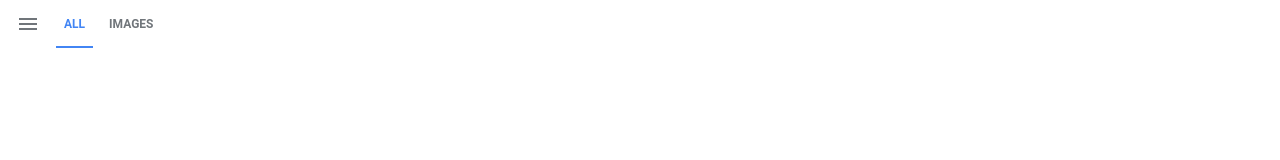
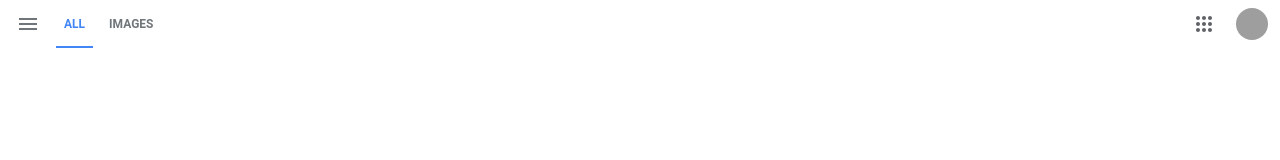
Before and after one commit to adampweb/google-main-clone, a React (Create React App) app: page / in a window 1280 px wide. Shown: the top 160 px of the page. Built offline with nearby package versions, Linux system fonts and the light colour scheme; grey boxes are pictures that could not be loaded.

Commit message:
Header finished (without App selector)

```diff
--- a/src/App.scss
+++ /dev/null
@@ -1,38 +0,0 @@
-.App {
-  text-align: center;
-}
-
-.App-logo {
-  height: 40vmin;
-  pointer-events: none;
-}
-
-@media (prefers-reduced-motion: no-preference) {
-  .App-logo {
-    animation: App-logo-spin infinite 20s linear;
-  }
-}
-
-.App-header {
-  background-color: #282c34;
-  min-height: 100vh;
-  display: flex;
-  flex-direction: column;
-  align-items: center;
-  justify-content: center;
-  font-size: calc(10px + 2vmin);
-  color: white;
-}
-
-.App-link {
-  color: #61dafb;
-}
-
-@keyframes App-logo-spin {
-  from {
-    transform: rotate(0deg);
-  }
-  to {
-    transform: rotate(360deg);
-  }
-}
--- a/src/App.tsx
+++ b/src/App.tsx
@@ -1,4 +1,3 @@
-import './App.scss';
 import Header from "./components/header";
 
 function App() {
--- a/src/components/header/Header.tsx
+++ b/src/components/header/Header.tsx
@@ -2,6 +2,7 @@ import React, { useState } from "react"
 import styles from "./header.module.css"
 import Sidebar from "./sidebar";
 import TabSelector from "./tabs";
+import AppSelector from "./menu";
 
 function Header(){
     const [isShownSidebar, setIsShownSidebar] = useState(false);
@@ -26,6 +27,7 @@ function Header(){
                 </div>
             </div>
             <TabSelector/>
+            <AppSelector/>
         </header>
     )
 }
--- a/src/components/header/header.module.css
+++ b/src/components/header/header.module.css
@@ -1,4 +1,8 @@
-body,html{height:100%;margin:0;padding:0}.z1asCe{display:inline-block;fill:currentColor;height:24px;line-height:24px;position:relative;width:24px}.z1asCe svg{display:block;height:100%;width:100%}body{font-family:Roboto,Helvetica Neue,Arial,sans-serif;font-size:10pt;}#belowsb{margin-top:24px;}.yKiQp{min-height:25px}#belowsb a{color:#1558d6}#swml,#belowsb{text-align:center}#swml{height:25px;margin:5px 0}#swml>div{margin:1px 0}#gb-main{display:-webkit-box;display:flex;display:-ms-flexbox;display:flex;-webkit-box-orient:vertical;flex-direction:column;flex-direction:column;min-height:100%}#outer{-webkit-box-flex:1;flex:1;flex:1}@media only screen and (orientation:portrait){#outer{padding-top:20px}}#mlogo{display:none}.gs_ml #lst-ib{white-space:normal;height:auto}header{display:-webkit-box;display:flex;display:-ms-flexbox;display:flex;height:48px;width:100%}#vLkmZd{-webkit-box-flex:0;flex:0 0 auto;flex:0 0 auto;position:relative;z-index:1}.igu8Pb{-webkit-box-flex:1;flex:1 0 auto;flex:1 0 auto}
+header{
+    display: flex;
+    height: 48px;
+    width: 100%;
+}
 .KojFAc{
     padding: 12px 16px;
     fill:#70757a;
@@ -67,3 +71,121 @@ body,html{height:100%;margin:0;padding:0}.z1asCe{display:inline-block;fill:curre
 #SBmmZd{display:-webkit-box;display:flex;display:-ms-flexbox;display:flex;overflow-x:hidden;}
 #SBmmZd a{color:#70757a;display:block;-webkit-box-flex:0;flex:0 0 auto;font-size:12px;font-weight:600;line-height:48px;margin-right:8px;padding:0 8px;text-align:center;text-transform:uppercase;text-decoration:none}
 #SBmmZd a.active{color:#4285f4;border-bottom:2px solid #4285f4}
+.igu8Pb{
+    -webkit-box-flex: 1;
+    flex: 1 0 auto;
+}
+#vLkmZd {
+    -webkit-box-flex: 0;
+    flex: 0 0 auto;
+    position: relative;
+    z-index: 1;
+}
+.gb_Ia.gb_n {
+    min-width: auto;
+}
+.gb_ab:not(.gb_qd) {
+    font: 13px/27px Roboto,Arial,sans-serif;
+    z-index: 986;
+}
+.gb_n {
+    height: 48px;
+}
+.gb_Ia {
+    color: black;
+    min-width: 160px;
+    position: relative;
+    -webkit-transition: box-shadow 250ms;
+    transition: box-shadow 250ms;
+}
+.gb_Ia.gb_Ja .gb_ad{margin-bottom:0}
+.gb_cd.gb_dd .gb_ad{padding-left:4px}
+.gb_Ia.gb_Ja .gb_ed{position:relative;top:-2px}
+.gb_Ia{color:black;min-width:160px;position:relative;-webkit-transition:box-shadow 250ms;transition:box-shadow 250ms}
+.gb_Ia.gb_Tc{min-width:120px}
+.gb_n .gb_Ed.gb_Id {
+    padding-left: 0;
+}
+.gb_n .gb_Ed {
+    float: right;
+    padding-left: 32px;
+}
+.gb_Ed {
+    box-sizing: border-box;
+    height: 48px;
+    line-height: normal;
+    padding: 0 4px 0 30px;
+    -webkit-flex: 0 0 auto;
+    flex: 0 0 auto;
+    -webkit-box-pack: end;
+    -webkit-justify-content: flex-end;
+    justify-content: flex-end;
+}
+.gb_8a.gb_9a .gb_Za{width:30px!important}
+.gb_td {
+    height: 48px;
+    vertical-align: middle;
+    white-space: nowrap;
+    -webkit-box-align: center;
+    -webkit-align-items: center;
+    align-items: center;
+    display: -webkit-box;
+    display: -webkit-flex;
+    display: flex;
+    -webkit-user-select: none;
+}
+.gb_2c .gb_Ae, .gb_n .gb_Ae {
+    float: right;
+}
+.gb_Ae {
+    position: relative;
+}
+.gb_3c{
+    display: inline;
+}
+
+.gb_Vd:first-child, #gbsfw:first-child+.gb_Vd {
+    padding-left: 4px;
+}
+.gb_Vd {
+    padding: 4px;
+    display: inline-block;
+    vertical-align: middle;
+}
+.gb_Q .gb_e,.gb_R .gb_Q .gb_e{background-position:-64px -29px}
+.gb_w .gb_Q .gb_e{background-position:-29px -29px;opacity:1}
+.gb_Q .gb_e,.gb_Q .gb_e:hover,.gb_Q .gb_e:focus{opacity:1}
+.gb_b.gb_v,.gb_7a.gb_v,.gb_3a.gb_v{-webkit-flex:0 1 auto;flex:0 1 auto;}
+.gb_Vd.gb_Da.gb_if .gb_cb,.gb_Vd.gb_Da.gb_if .gb_db{display:none}
+.gb_jf{position:absolute;right:8px;top:62px;z-index:-1}
+.gb_o{position:relative}
+.gb_e{padding: 8px;cursor: pointer;display:inline-block;outline:none;vertical-align:middle;-webkit-border-radius:2px;border-radius:2px;box-sizing:border-box;height:40px;width:40px;color:#000;cursor:pointer;text-decoration:none}
+
+.gb_Ia svg, .gb_Qc svg, .gb_cd .gb_Md, .gb_2c .gb_Md {
+    color: #5f6368;
+    opacity: 1;
+}
+.gb_Ia svg {
+    fill: currentColor;
+}
+.gb_Be button svg, .gb_e {
+    -webkit-border-radius: 50%;
+    border-radius: 50%;
+}
+.gb_h {
+    -webkit-background-size: 32px 32px;
+    background-size: 32px 32px;
+    border: 0;
+    -webkit-border-radius: 50%;
+    border-radius: 50%;
+    display: block;
+    margin: 0;
+    position: relative;
+    height: 32px;
+    width: 32px;
+    z-index: 0;
+}
+#gb#gb a.gb_e{color:#000;cursor:pointer;text-decoration:none}
+.gb_b .gb_e {
+    padding: 4px;
+}
--- /dev/null
+++ b/src/components/header/menu/AppSelector.tsx
@@ -0,0 +1,46 @@
+import React from "react";
+import styles from "../header.module.css";
+
+const AppSelector = ({...props}) => {
+    return(
+        <>
+            <div id={styles["vLkmZd"]}>
+                <div className={`${styles.gb_Ia} ${styles.gb_n} ${styles.gb_ab} ${styles.gb_Ja}`} id={styles["gb"]}>
+                    <div className={`${styles.gb_Ed} ${styles.gb_8a} ${styles.gb_td} ${styles.gb_Id}`}>
+                        <div className={styles.gb_Ae}>
+                            <div className={styles.gb_3c}>
+                                <div className={`${styles.gb_Q} ${styles.gb_Vd} ${styles.gb_v} ${styles.gb_if}`}>
+                                    <div className={styles.gb_o}>
+                                        <a className={styles.gb_e} aria-label={"Google apps"} href={"https://www.google.hu/intl/en/about/products?tab=wh"} aria-expanded={false} role={"button"} tabIndex={0}>
+                                            <svg className={styles.gb_p} focusable="false" viewBox="0 0 24 24">
+                                                <path d="M6,8c1.1,0 2,-0.9 2,-2s-0.9,-2 -2,-2 -2,0.9 -2,2 0.9,2 2,2zM12,20c1.1,0 2,-0.9 2,-2s-0.9,-2 -2,-2 -2,0.9 -2,2 0.9,2 2,2zM6,20c1.1,0 2,-0.9 2,-2s-0.9,-2 -2,-2 -2,0.9 -2,2 0.9,2 2,2zM6,14c1.1,0 2,-0.9 2,-2s-0.9,-2 -2,-2 -2,0.9 -2,2 0.9,2 2,2zM12,14c1.1,0 2,-0.9 2,-2s-0.9,-2 -2,-2 -2,0.9 -2,2 0.9,2 2,2zM16,6c0,1.1 0.9,2 2,2s2,-0.9 2,-2 -0.9,-2 -2,-2 -2,0.9 -2,2zM12,8c1.1,0 2,-0.9 2,-2s-0.9,-2 -2,-2 -2,0.9 -2,2 0.9,2 2,2zM18,14c1.1,0 2,-0.9 2,-2s-0.9,-2 -2,-2 -2,0.9 -2,2 0.9,2 2,2zM18,20c1.1,0 2,-0.9 2,-2s-0.9,-2 -2,-2 -2,0.9 -2,2 0.9,2 2,2z"></path>
+                                            </svg>
+                                        </a>
+                                    </div>
+                                </div>
+                            </div>
+                            <div className={`${styles.gb_b} ${styles.gb_Vd} ${styles.gb_v} ${styles.gb_if}`}>
+                                <div className={`${styles.gb_o} ${styles.gb_7a} ${styles.gb_v}`}>
+                                    <a
+                                        className={`${styles.gb_e} ${styles.gb_3a} ${styles.gb_v}`}
+                                        aria-label={"Google Account: Adam (adam@example.com)"}
+                                        href={"https://accounts.google.com/SignOutOptions?hl=en&continue=https://www.google.com/"}
+                                        role={"button"}
+                                        tabIndex={0}
+                                    >
+                                        <img className={`${styles.gb_h}`}
+                                             src="https://lh3.google.com/u/0/ogw/AOLn63HPdL83EVJZnWLidPRorfGAcC0Xm6nsWGgOJqf5=s32-c-mo"
+                                             srcSet="https://lh3.google.com/u/0/ogw/AOLn63HPdL83EVJZnWLidPRorfGAcC0Xm6nsWGgOJqf5=s32-c-mo 1x, https://lh3.google.com/u/0/ogw/AOLn63HPdL83EVJZnWLidPRorfGAcC0Xm6nsWGgOJqf5=s64-c-mo 2x "
+                                             alt="" aria-hidden="true" data-noaft="" data-atf="1" data-frt="0"/>
+                                    </a>
+                                </div>
+                            </div>
+                        </div>
+                    </div>
+                </div>
+            </div>
+        </>
+    )
+};
+
+export default AppSelector;
--- /dev/null
+++ b/src/components/header/menu/index.tsx
@@ -0,0 +1 @@
+export { default } from "./AppSelector";
--- a/src/index.css
+++ b/src/index.css
@@ -1,13 +1,6 @@
 body {
-  margin: 0;
-  font-family: -apple-system, BlinkMacSystemFont, 'Segoe UI', 'Roboto', 'Oxygen',
-    'Ubuntu', 'Cantarell', 'Fira Sans', 'Droid Sans', 'Helvetica Neue',
-    sans-serif;
-  -webkit-font-smoothing: antialiased;
-  -moz-osx-font-smoothing: grayscale;
+    font-family: Roboto,Helvetica Neue,Arial,sans-serif;
+    font-size: 10pt;
+    padding: 0;
+    margin: 0;
 }
-
-code {
-  font-family: source-code-pro, Menlo, Monaco, Consolas, 'Courier New',
-    monospace;
-}
--- a/src/index.tsx
+++ b/src/index.tsx
@@ -1,6 +1,6 @@
 import React from 'react';
 import ReactDOM from 'react-dom/client';
-import './index.css';
+import "./index.css";
 import App from './App';
 //import reportWebVitals from './reportWebVitals';
 
```
